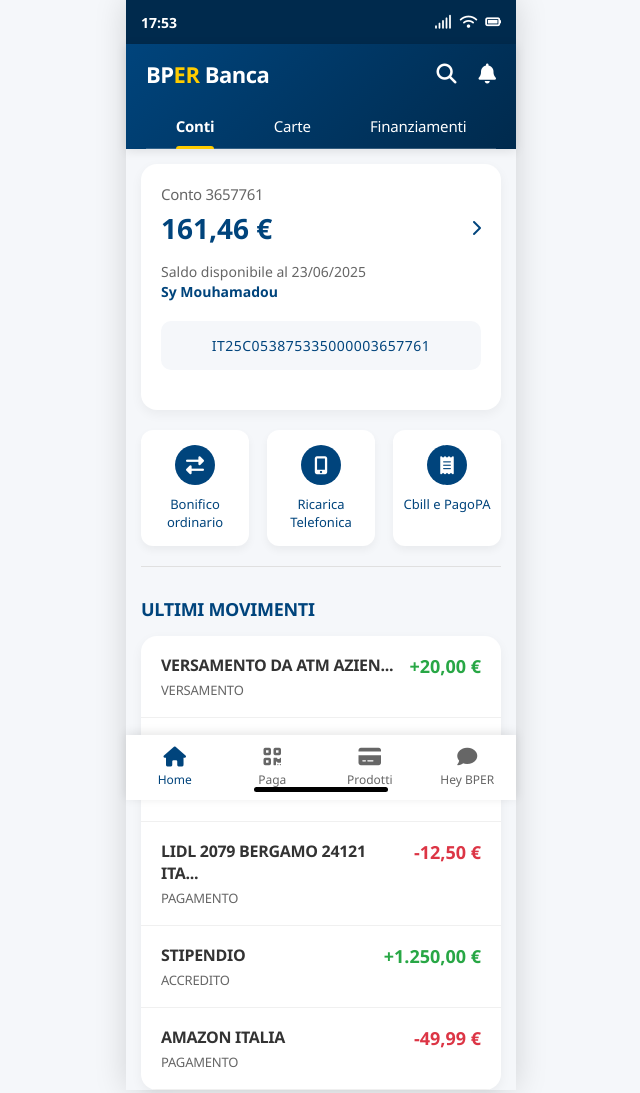
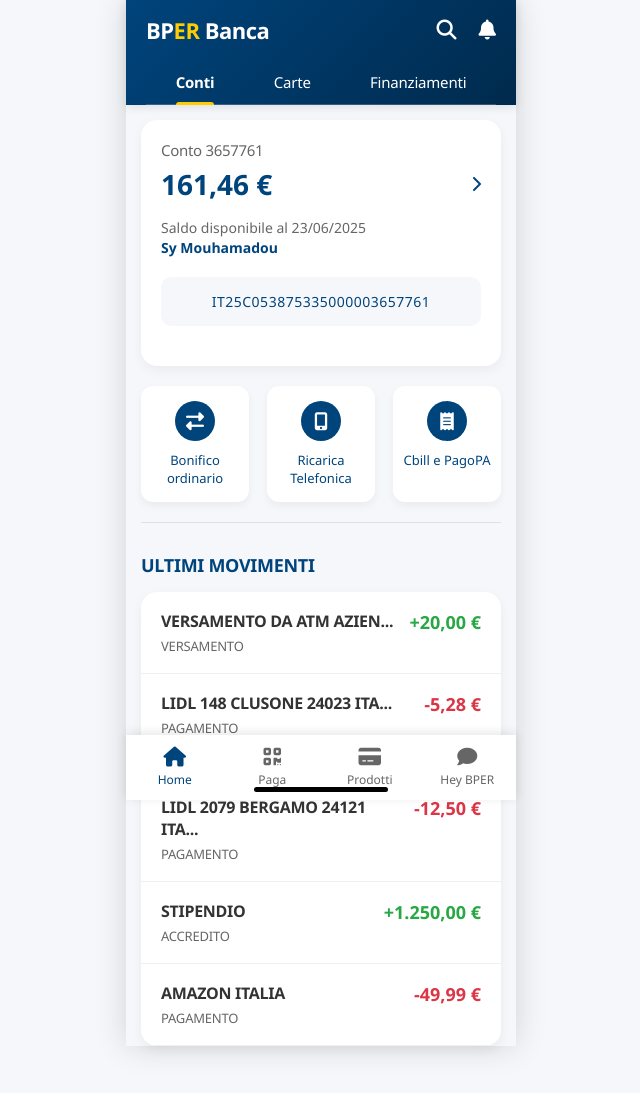
Before and after one commit to SY2MA/testing, a plain HTML site: page index.html in a window 1280 px wide. Shown: the top 1093 px of the page, without its empty margins (319-959 px from the left). Drawn offline with Linux system fonts and the light colour scheme.

Commit message:
index.html

```diff
--- a/index.html
+++ b/index.html
@@ -2,7 +2,7 @@
 <html lang="it">
 <head>
     <meta charset="UTF-8">
-    <meta name="viewport" content="width=device-width, initial-scale=1.0">
+    <meta name="viewport" content="width=device-width, initial-scale=1.0, viewport-fit=cover">
     <title>BPER Banca</title>
     <link rel="stylesheet" href="https://cdnjs.cloudflare.com/ajax/libs/font-awesome/6.4.0/css/all.min.css">
     <style>
@@ -16,33 +16,15 @@
         body {
             background-color: #f5f7fa;
             color: #333;
-            max-width: 390px;
+            max-width: 390px; /* iPhone 12 width */
             margin: 0 auto;
-            min-height: 844px;
+            min-height: 844px; /* iPhone 12 height */
             position: relative;
             overflow-x: hidden;
             box-shadow: 0 0 30px rgba(0, 0, 0, 0.15);
-        }
-
-        /* iPhone Status Bar */
-        .status-bar {
-            background: #002a4d;
-            color: white;
-            padding: 5px 15px;
-            font-size: 14px;
-            display: flex;
-            justify-content: space-between;
-            height: 44px;
-            align-items: center;
-        }
-
-        .time {
-            font-weight: 600;
-        }
-
-        .status-icons {
-            display: flex;
-            gap: 8px;
+            /* Ensure content respects safe areas */
+            padding-top: env(safe-area-inset-top);
+            padding-bottom: env(safe-area-inset-bottom);
         }
 
         /* App Header */
@@ -54,6 +36,8 @@
             top: 0;
             z-index: 100;
             box-shadow: 0 2px 10px rgba(0, 0, 0, 0.1);
+            /* Adjust padding for iPhone 12 notch */
+            padding-top: calc(15px + env(safe-area-inset-top)); /* Original padding + safe area */
         }
 
         .header-top {
@@ -290,6 +274,8 @@
             padding: 12px 0;
             box-shadow: 0 -2px 10px rgba(0, 0, 0, 0.1);
             z-index: 100;
+            /* Adjust padding for iPhone 12 home indicator safe area */
+            padding-bottom: calc(12px + env(safe-area-inset-bottom));
         }
 
         .nav-item {
@@ -328,13 +314,17 @@
             background: #000;
             border-radius: 3px;
             position: fixed;
-            bottom: 8px;
+            bottom: 8px; /* Standard distance from safe area */
             left: 50%;
             transform: translateX(-50%);
             z-index: 101;
+            /* Position relative to safe area, but also ensure it's not covered by bottom-nav */
+            /* This is tricky to do purely with CSS if the bottom-nav also has safe-area padding. */
+            /* A better approach is to make the home-indicator part of the bottom-nav, or ensure its z-index is higher. */
+            /* Or, if body has padding-bottom for safe area, this can just be `bottom: 8px;` */
         }
 
-        /* Transaction Details */
+        /* Transaction Details - not used but kept for completeness */
         .transaction-details {
             padding: 10px 20px;
             background: #f9f9f9;
@@ -354,17 +344,6 @@
     </style>
 </head>
 <body>
-    <!-- iPhone Status Bar -->
-    <div class="status-bar">
-        <div class="time">18:34</div>
-        <div class="status-icons">
-            <i class="fas fa-signal"></i>
-            <i class="fas fa-wifi"></i>
-            <i class="fas fa-battery-full"></i>
-        </div>
-    </div>
-
-    <!-- App Header -->
     <header class="app-header">
         <div class="header-top">
             <div class="logo">
@@ -383,9 +362,7 @@
         </nav>
     </header>
 
-    <!-- Main Content -->
     <main>
-        <!-- Account Summary -->
         <section class="account-summary">
             <div class="account-title">Conto 3657761</div>
             <div class="account-balance">
@@ -399,7 +376,6 @@
             <div class="iban">IT25C053875335000003657761</div>
         </section>
 
-        <!-- Quick Actions -->
         <div class="quick-actions">
             <div class="action-btn">
                 <div class="action-icon">
@@ -421,10 +397,8 @@
             </div>
         </div>
 
-        <!-- Divider -->
         <div class="divider"></div>
 
-        <!-- Recent Transactions -->
         <h2 class="section-title">ULTIMI MOVIMENTI</h2>
         <section class="transactions">
             <div class="transaction-item">
@@ -466,7 +440,6 @@
         </section>
     </main>
 
-    <!-- Bottom Navigation -->
     <nav class="bottom-nav">
         <div class="nav-item active">
             <i class="fas fa-home nav-icon"></i>
@@ -486,7 +459,6 @@
         </div>
     </nav>
 
-    <!-- iPhone Home Indicator -->
     <div class="home-indicator"></div>
 
     <script>
@@ -521,24 +493,16 @@
             });
         });
 
-        // Transaction details toggle
+        // Transaction details toggle - (This functionality was not fully implemented in the original CSS, kept for future expansion)
         const transactionItems = document.querySelectorAll('.transaction-item');
         transactionItems.forEach(item => {
             item.addEventListener('click', () => {
                 item.classList.toggle('expanded');
+                // You would typically toggle a details div here
             });
         });
 
-        // Update time in status bar
-        function updateTime() {
-            const now = new Date();
-            const hours = now.getHours().toString().padStart(2, '0');
-            const minutes = now.getMinutes().toString().padStart(2, '0');
-            document.querySelector('.time').textContent = `${hours}:${minutes}`;
-        }
-
-        updateTime();
-        setInterval(updateTime, 60000);
+        // Removed updateTime function as status bar is removed.
 
         // Simulate loading
         document.addEventListener('DOMContentLoaded', () => {
```
